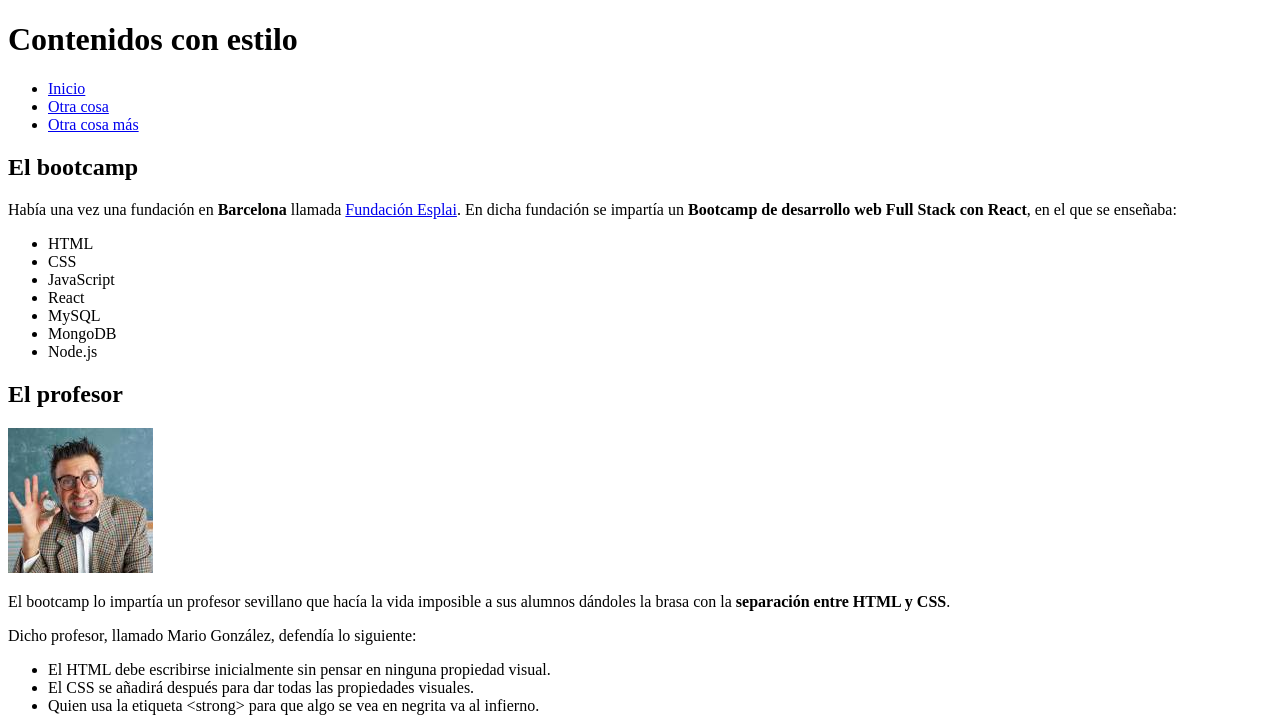
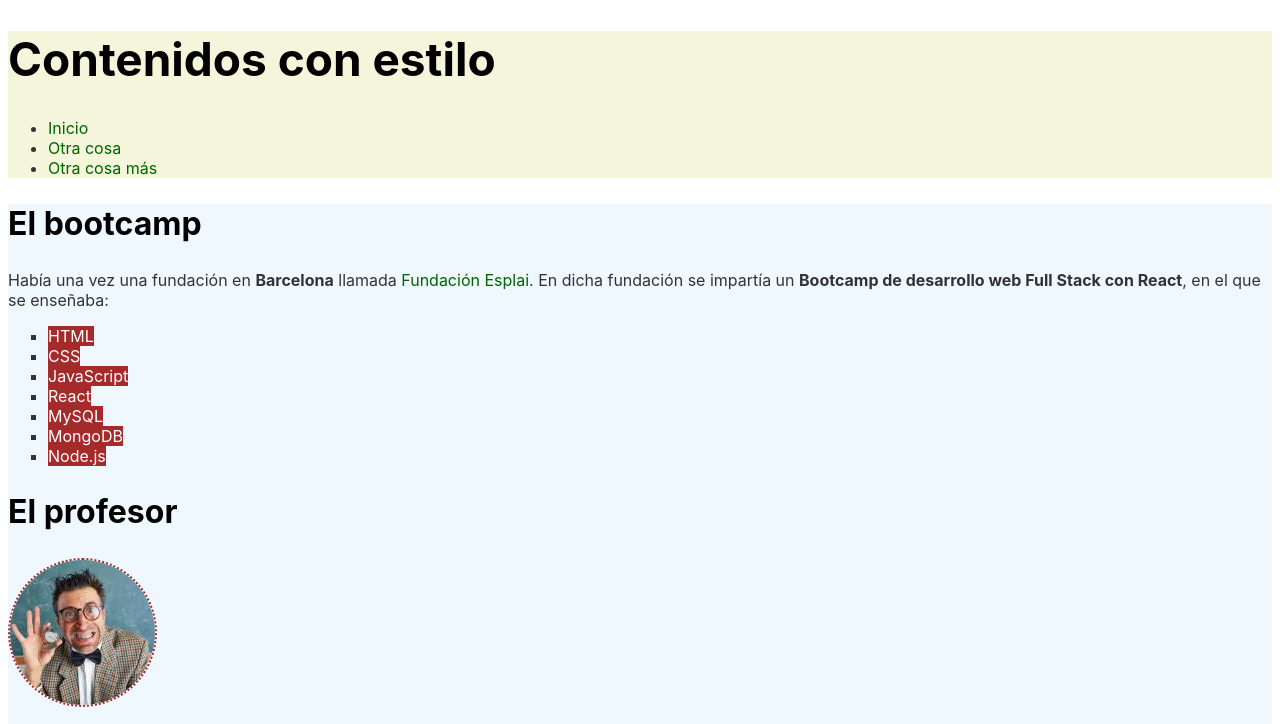
Before and after one commit to ACABADO-full-stack-react-3edicion/c1-ejercicio4-css-corregido, a plain HTML site: page index.html in a window 1280 px wide. Shown: the top 724 px of the page. Drawn offline with Linux system fonts and the light colour scheme.

Commit message:
Corrección

```diff
--- /dev/null
+++ b/css/estilos.css
@@ -0,0 +1,47 @@
+:root {
+  --color-principal: #a52a2a;
+}
+body {
+  font-family: -apple-system, BlinkMacSystemFont, "Segoe UI", Roboto,
+    Oxygen-Sans, Ubuntu, Cantarell, "Helvetica Neue", sans-serif;
+  color: #333;
+}
+.cabecera,
+.pie {
+  background-color: #f5f5dc;
+}
+.contenido-principal {
+  background-color: #f0f8ff;
+}
+h1,
+h2,
+h3,
+h4,
+h5,
+h6 {
+  color: #000;
+  font-size: 32px;
+}
+h1 {
+  font-size: 46px;
+}
+a,
+a:visited {
+  color: #006400;
+  text-decoration: none;
+}
+a:hover {
+  color: var(--color-principal);
+  text-decoration: underline;
+}
+.seccion-contenido img {
+  border-radius: 50%;
+  border: 2px dotted var(--color-principal);
+}
+.lista {
+  list-style-type: square;
+}
+.tecnologia {
+  color: #fff;
+  background-color: var(--color-principal);
+}
--- a/index.html
+++ b/index.html
@@ -4,6 +4,7 @@
     <meta charset="UTF-8" />
     <meta name="viewport" content="width=device-width, initial-scale=1.0" />
     <link rel="shortcut icon" href="favicon.png" type="image/x-icon" />
+    <link rel="stylesheet" href="css/estilos.css" />
     <title>Contenidos con estilo</title>
   </head>
   <body>
@@ -12,12 +13,12 @@
       <nav>
         <ul>
           <li><a href="index.html">Inicio</a></li>
-          <li><a href="nose.html">Otra cosa</a></li>
+          <li><a href="https://www.google.es">Otra cosa</a></li>
           <li><a href="nose2.html">Otra cosa más</a></li>
         </ul>
       </nav>
     </header>
-    <main>
+    <main class="contenido-principal">
       <section class="seccion-contenido">
         <h2>El bootcamp</h2>
         <p>
```
